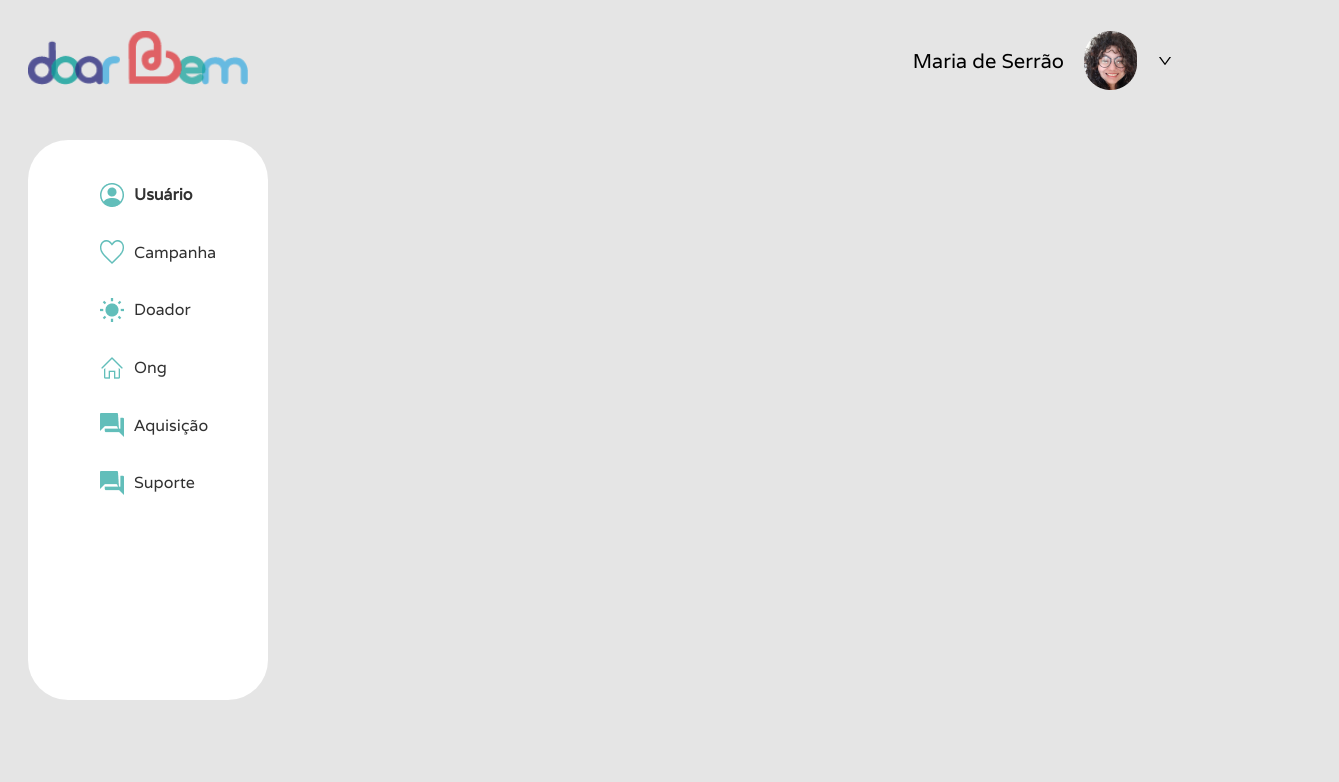
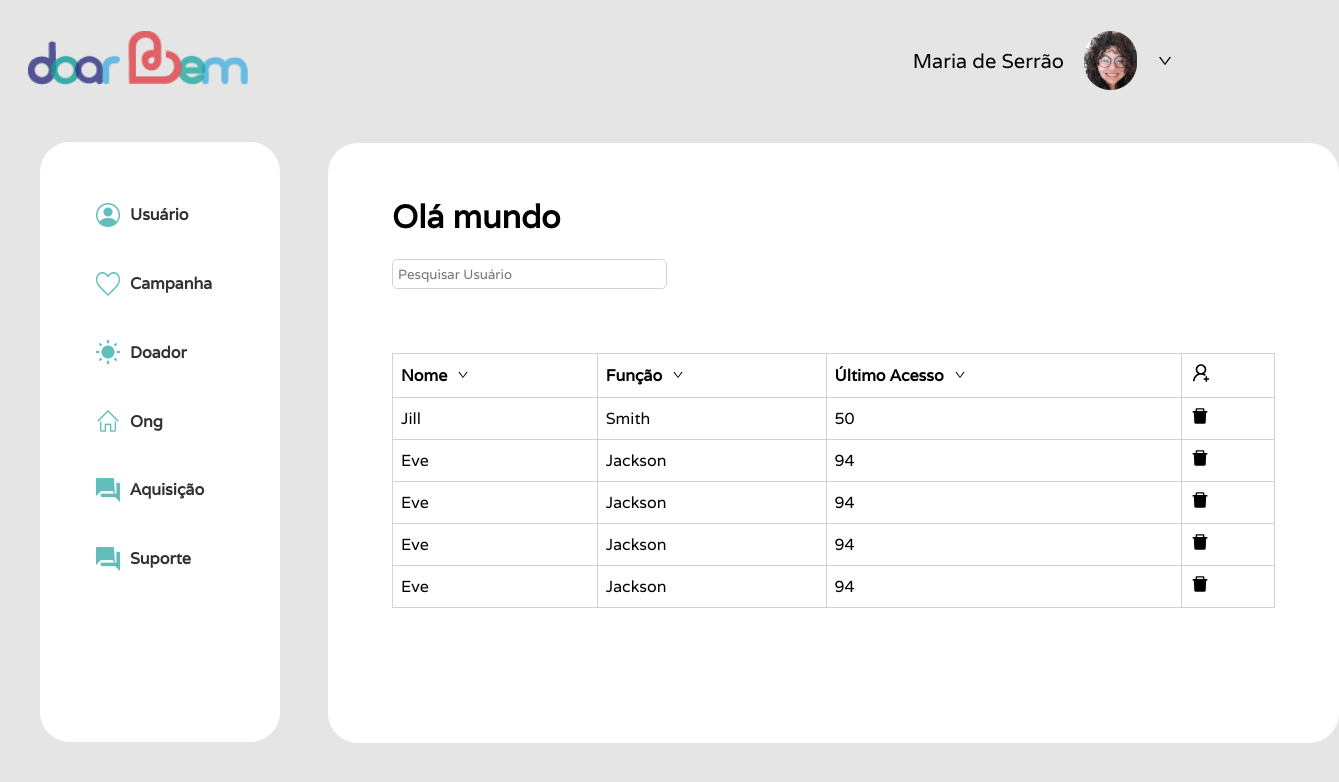
Before and after one commit to LucasRocha2308/painel-adm-ong-doar-bem, a React (Create React App) app: page / in a window 1280 px wide. Shown: the top 782 px of the page, 1339 px wide, since content can reach past the window. Built offline with nearby package versions, Linux system fonts and the light colour scheme.

Commit message:
update pagina administração / card principal v.1

```diff
--- a/src/components/MenuLateral/MenuLateral.scss
+++ b/src/components/MenuLateral/MenuLateral.scss
@@ -6,16 +6,16 @@
 }
 
 .sidebar{
+    background-color: white;
+    color: black;
+    margin: 2em 0 0 2em;
     width: 15em;
-    height: 70vh;
-    background: #ffffff;
-    color: black;
-    border-radius: 40px;
-    margin-top: 50px;
-    margin-left: 20px;
+    height: 75vh;
+    border-radius: 30px;
+    position: absolute;
 
     a{
-        text-decoration:none;
+        text-decoration: none;
     }
 
     ul{
@@ -23,6 +23,7 @@
         display: flex;
         flex-direction: column;
         justify-content: space-between;
+        margin-top: 3em;
     }
 
     .content{
@@ -30,28 +31,22 @@
         gap: 10px;
         align-items: center;
     }
+
     li{
-        padding: 0.8rem 0 1.3rem 2rem;
+        font-weight: bold;
+        padding: 0.8rem 0 2rem 1rem;
         cursor: pointer;
-        text-decoration:none;
-
     }
 
-    li:first-child{
-        margin-top: 30px;
-    }
-
-
     span{
-
         color: #313131;
     }
 
-    li:first-child{
-        //  background-color: #62BEBA;
-        //  color: white;
-        font-weight: bold;
-     }
+    // li:first-child{
+    //     //  background-color: #62BEBA;
+    //     //  color: white;
+    //     font-weight: bold;
+    //  }
 
     // li:hover{
     //     background-color: #62BEBA;
--- a/src/pages/AdministrationPanel/index.jsx
+++ b/src/pages/AdministrationPanel/index.jsx
@@ -1,5 +1,7 @@
 import HeaderPanel from "../../components/HeaderPanel";
 import MenuLateral from "../../components/MenuLateral";
+import { AiOutlineDown, AiFillDelete, AiOutlineUserAdd } from 'react-icons/ai';
+
 import './styles.scss'
 
 const AdministrationPanel = () => {
@@ -7,6 +9,52 @@ const AdministrationPanel = () => {
     <div className="container">
       <HeaderPanel />
       <MenuLateral />
+      <div className="main-content-space">
+        <div className="main-content">
+          <h1>Olá mundo</h1>
+          <input type="text" name="search-user" id="search-user" placeholder="Pesquisar Usuário" />
+          <div className="users-table">
+            <table>
+              <tr>
+                <th>Nome<AiOutlineDown size={12} className="icon"/></th>
+                <th>Função<AiOutlineDown size={12} className="icon"/></th>
+                <th>Último Acesso<AiOutlineDown size={12} className="icon"/></th>
+                <th><AiOutlineUserAdd size={22} /></th>
+              </tr>
+              <tr>
+                <td>Jill</td>
+                <td>Smith</td>
+                <td>50</td>
+                <td><AiFillDelete size={20} /></td>
+              </tr>
+              <tr>
+                <td>Eve</td>
+                <td>Jackson</td>
+                <td>94</td>
+                <td><AiFillDelete size={20} /></td>
+              </tr>
+              <tr>
+                <td>Eve</td>
+                <td>Jackson</td>
+                <td>94</td>
+                <td><AiFillDelete size={20} /></td>
+              </tr>
+              <tr>
+                <td>Eve</td>
+                <td>Jackson</td>
+                <td>94</td>
+                <td><AiFillDelete size={20} /></td>
+              </tr>
+              <tr>
+                <td>Eve</td>
+                <td>Jackson</td>
+                <td>94</td>
+                <td><AiFillDelete size={20} /></td>
+              </tr>
+            </table>
+          </div>
+        </div>
+      </div>
     </div>
   );
 };
--- a/src/pages/AdministrationPanel/styles.scss
+++ b/src/pages/AdministrationPanel/styles.scss
@@ -1,3 +1,42 @@
 body{
     background-color: #E5E5E5;
 }
+
+.main-content-space{
+    background-color: white;
+    margin: 3.3em 0 0 20em;
+    width: 80%;
+    height: 75vh;
+    border-radius: 30px;
+
+    .main-content{
+        padding: 2rem 2rem 2rem 4rem;
+    }
+
+    #search-user{
+        width: 30%;
+        padding: 5px;
+        border: 1px solid lightgray;
+        border-radius: 5px;
+    }
+
+    .users-table{
+        padding: 4em 2em 2em 0;
+
+        table{
+            width: 100%;
+            border: 1px solid lightgray;
+            border-collapse: collapse;
+
+            .icon{
+                margin: 1px 0 0 10px;
+            }
+
+            td, th{
+                border: 1px solid lightgray;
+                text-align: left;
+                padding: 8px;
+            }
+        }
+    }
+}
```
Also changed, not shown: 1 other file (tests, documents, lock files or other folders).
